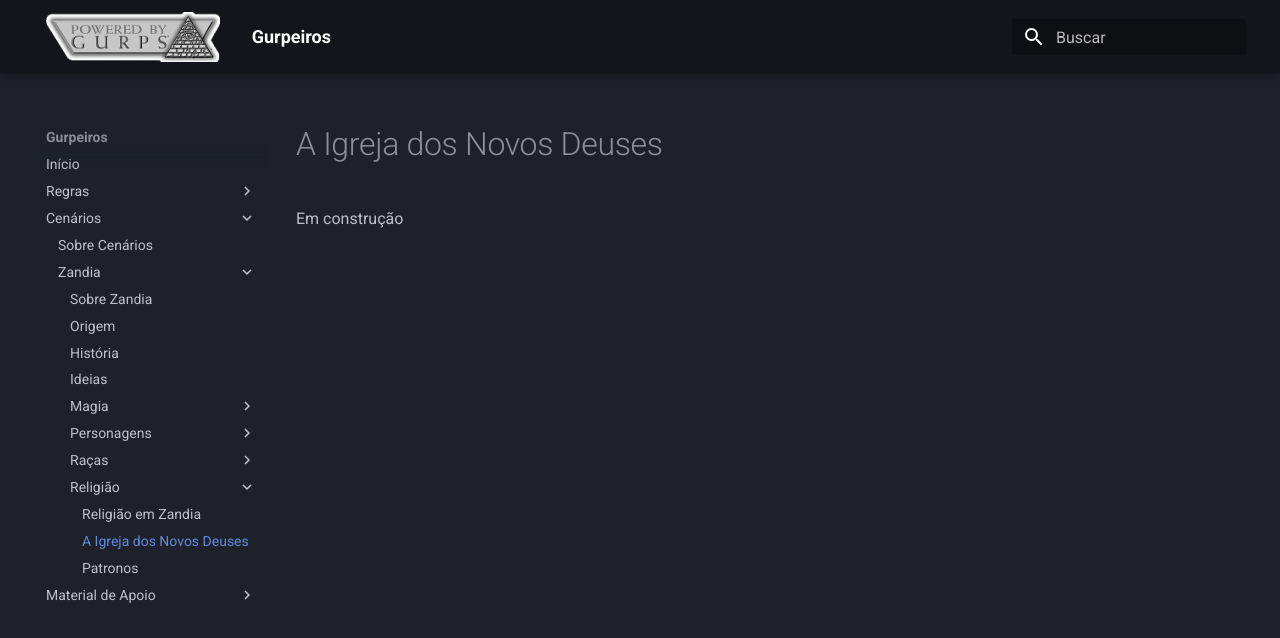
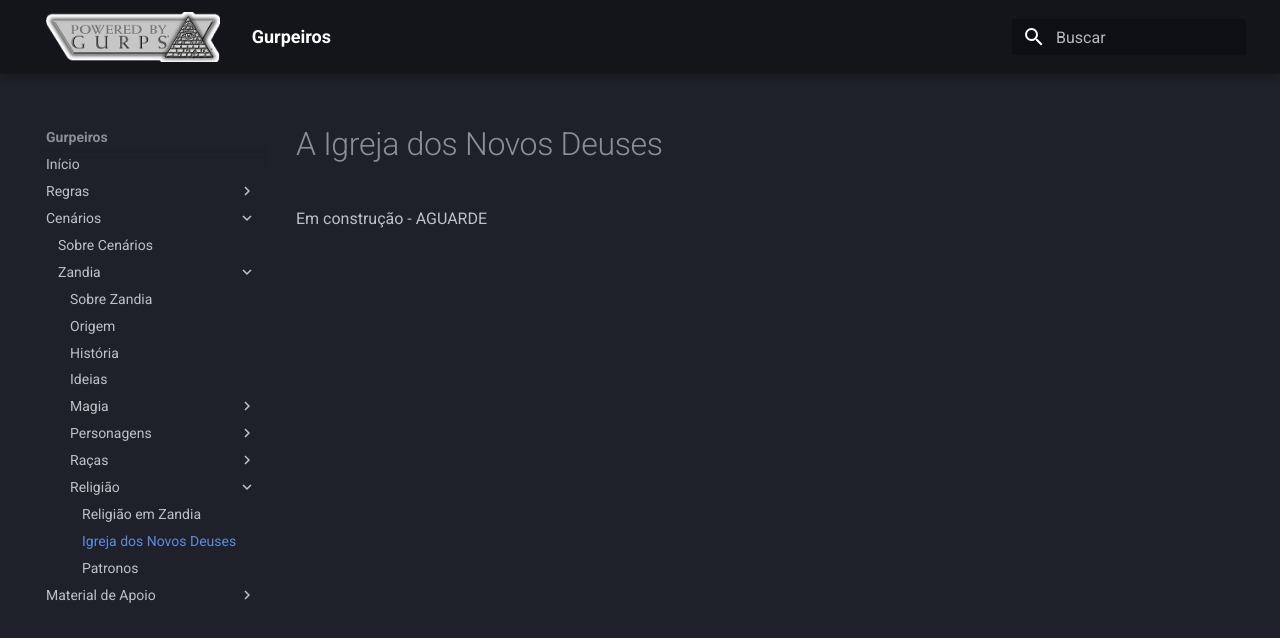
Before and after one commit to brbreis-1723/gurpeiros, an MkDocs documentation site: the page built from docs/cenarios/zandia/religiao/novaigreja.md, in a window 1280 px wide. Shown: the top 638 px of the page. Built offline with MkDocs 1.6.1 and Material for MkDocs 9.7.7, drawn with Linux system fonts in a browser that asks for light colours.

```diff
--- a/docs/cenarios/zandia/religiao/novaigreja.md
+++ b/docs/cenarios/zandia/religiao/novaigreja.md
@@ -1,3 +1,3 @@
 # A Igreja dos Novos Deuses
 
-Em construção
+Em construção - AGUARDE
--- a/mkdocs.yml
+++ b/mkdocs.yml
@@ -67,7 +67,7 @@ nav:
             - Tressi: cenarios/zandia/racas/tressi.md
           - Religião:
             - Religião em Zandia: cenarios/zandia/religiao/index.md
-            - A Igreja dos Novos Deuses: cenarios/zandia/religiao/novaigreja.md
+            - Igreja dos Novos Deuses: cenarios/zandia/religiao/novaigreja.md
             - Patronos: cenarios/zandia/religiao/patronos.md
 
   - Material de Apoio:
```
Also changed, not shown: docs/cenarios/zandia/religiao/index.md (+1 -1 lines), docs/cenarios/zandia/religiao/patronos.md (+1 -1 lines).
